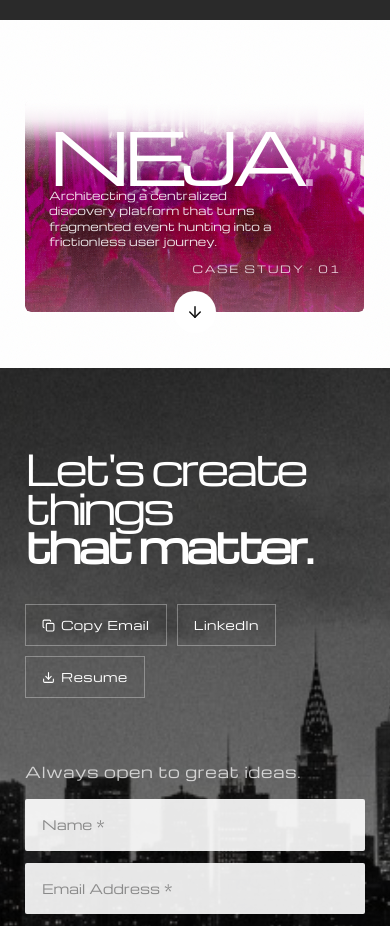
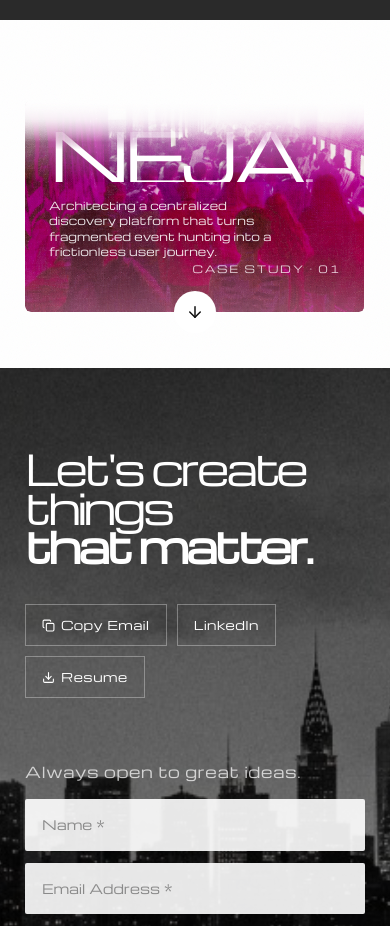
Before and after one commit to EolNuha/lela-portfolio, a Next.js app: page / in a window 390 px wide. Shown: the part 2040-2966 px from the top of the page. Built offline with nearby package versions, Linux system fonts and the light colour scheme.

Commit message:
fixed neja

```diff
--- a/app/globals.css
+++ b/app/globals.css
@@ -247,9 +247,18 @@ footer a:hover { text-decoration: underline; }
 }
 .project-mark:hover .project-mark-image { transform: scale(1.025); }
 .project-mark-content { display: flex; flex-direction: column; height: 100%; min-height: 0; position: relative; z-index: 1; }
-.project-mark h2 { font-size: clamp(72px, 11vw, 140px); font-weight: 500; letter-spacing: -.1em; line-height: .78; margin: 8px 0 8px; text-shadow: 0 2px 18px rgba(0,0,0,.4); }
+.project-mark h2 {
+  font-size: clamp(72px, 11vw, 140px);
+  font-weight: 500;
+  letter-spacing: -.1em;
+  line-height: .78;
+  margin: 8px 0 0;
+  text-shadow: 0 2px 18px rgba(0,0,0,.4);
+  -webkit-mask-image: linear-gradient(to bottom, transparent 0%, #000 42%, #000 100%);
+  mask-image: linear-gradient(to bottom, transparent 0%, #000 42%, #000 100%);
+}
 .project-mark h2 span { color: rgba(255,255,255,.55); }
-.project-mark p { font-size: 11px; line-height: 1.4; margin: 0; max-width: 240px; opacity: .88; text-shadow: 0 1px 10px rgba(0,0,0,.45); }
+.project-mark p { font-size: 11px; line-height: 1.4; margin: 18px 0 0; max-width: 240px; opacity: .88; text-shadow: 0 1px 10px rgba(0,0,0,.45); }
 .project-mark-label {
   align-self: flex-end;
   font-size: 10px;
@@ -550,7 +559,8 @@ footer { align-items: center; background: transparent; border-top: 1px solid rgb
   .project-mark { min-height: 0; }
   .project-mark-surface { aspect-ratio: 16 / 10; min-height: 0; padding: 22px 24px 36px; }
   .project-mark-content { min-height: 0; }
-  .project-mark h2 { margin: 4px 0 6px; }
+  .project-mark h2 { margin: 4px 0 0; }
+  .project-mark p { margin-top: 16px; }
   .project-mark-arrow { bottom: 0; left: 50%; right: auto; top: auto; transform: translate(-50%, 50%) rotate(90deg); }
   .project-card.is-open .project-mark-arrow { background: #efefef; transform: translate(-50%, 50%) rotate(270deg); }
   .project-info { margin-top: -24px; max-width: 86%; }
```
